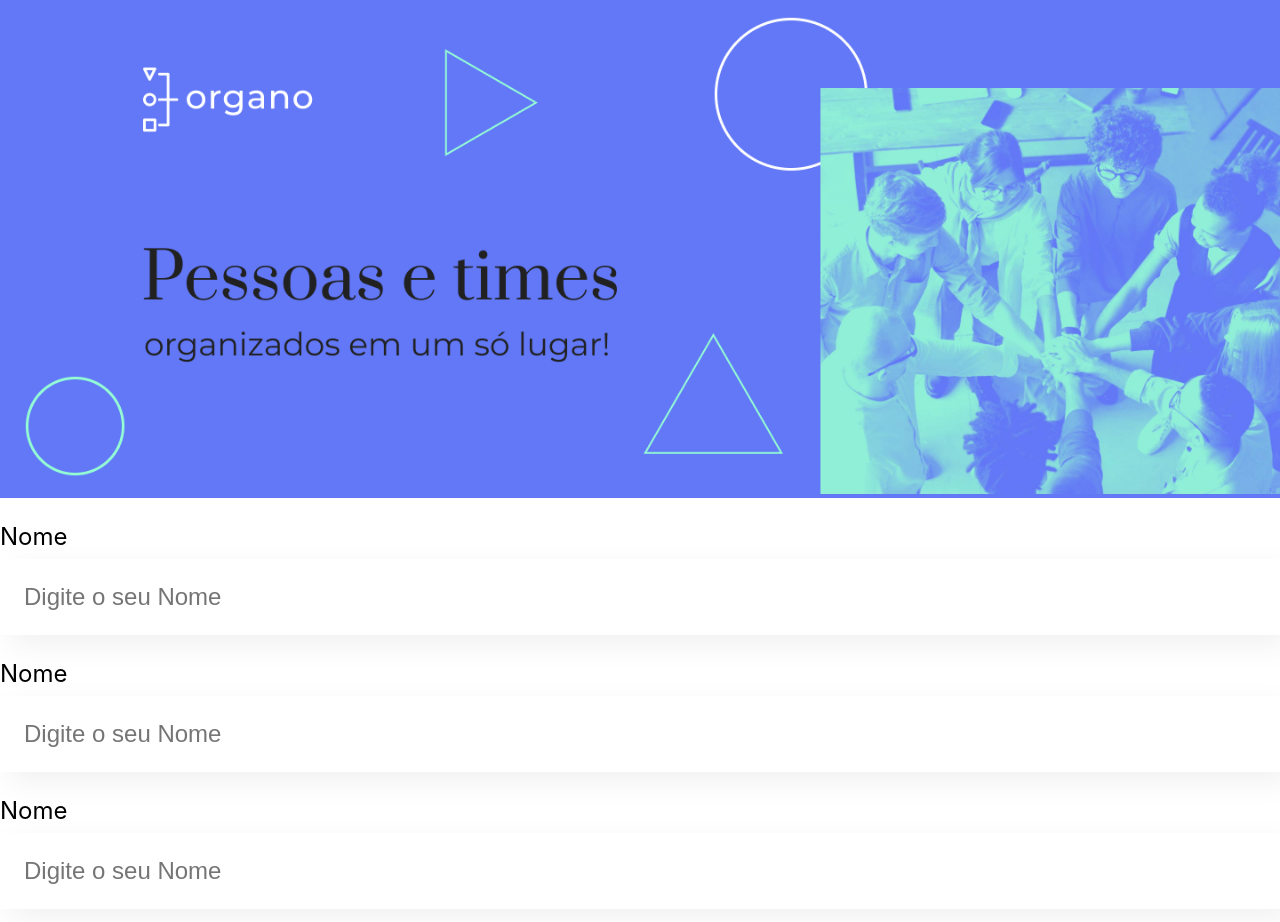
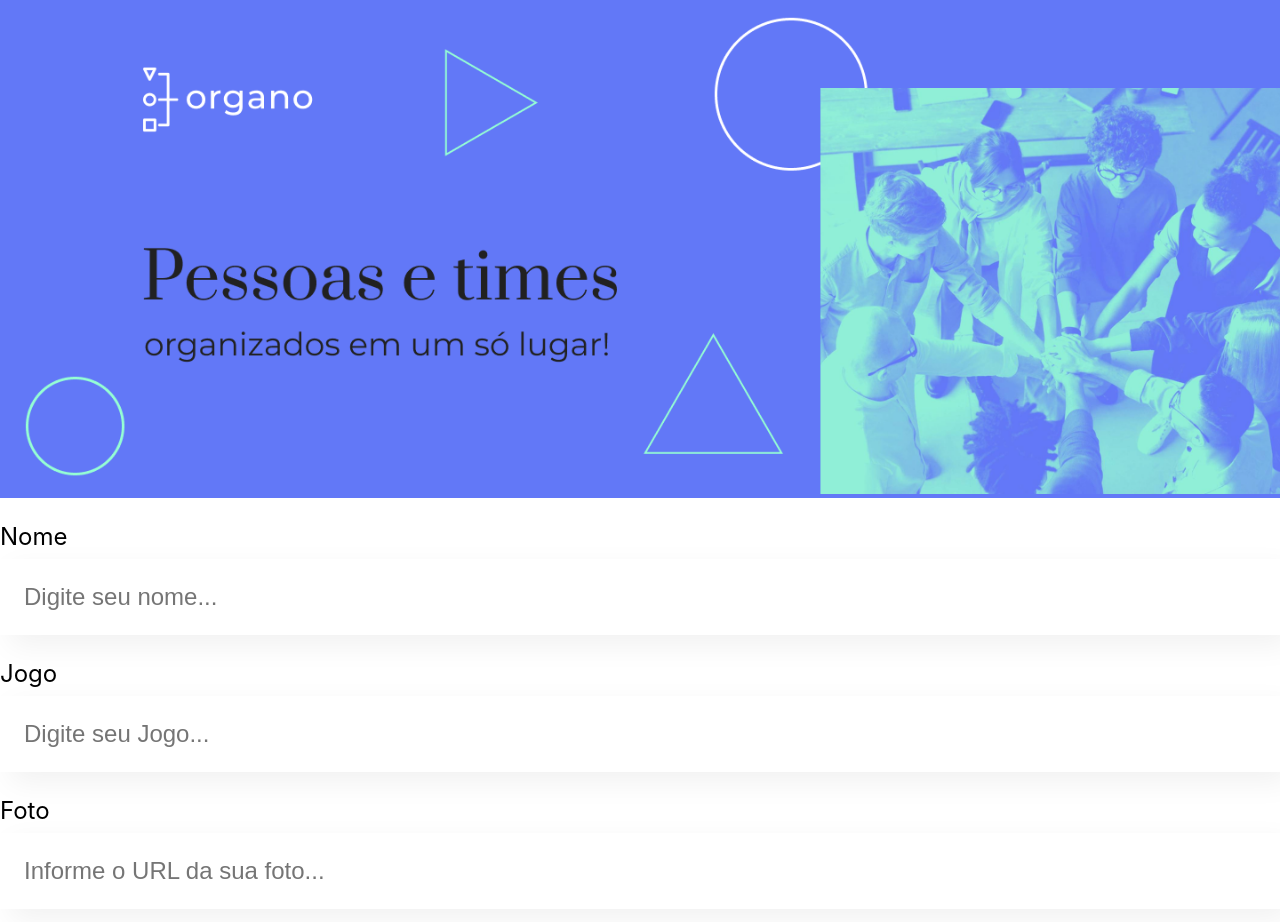
Before and after one commit to potuwer/organo, a React (Create React App) app: page / in a window 1280 px wide. Shown: the top 922 px of the page. Built offline with nearby package versions, Linux system fonts and the light colour scheme.

Commit message:
Criação dos componentes ajustáveis do formulario(IMPORTANTE)

```diff
--- a/src/App.js
+++ b/src/App.js
@@ -5,9 +5,9 @@ function App() {
   return (
     <div className="App">
       <Banner />
-      <CampoTexto label="Nome" />
-      <CampoTexto label="Cargo" />
-      <CampoTexto label="Imagem" />
+      <CampoTexto label="Nome" placeholder="Digite seu nome" />
+      <CampoTexto label="Jogo" placeholder="Digite seu Jogo" />
+      <CampoTexto label="Foto" placeholder="Informe o URL da sua foto" />
     </div>
   );
 }
--- a/src/componentes/CampoTexto/index.js
+++ b/src/componentes/CampoTexto/index.js
@@ -1,10 +1,10 @@
 import "./CampoTexto.css";
 
-const CampoTexto = () => {
+const CampoTexto = (props) => {
   return (
     <div className="campo-texto">
-      <label>Nome</label>
-      <input placeholder="Digite o seu Nome" />
+      <label>{props.label}</label>
+      <input placeholder={`${props.placeholder}...`} />
     </div>
   );
 };
```
